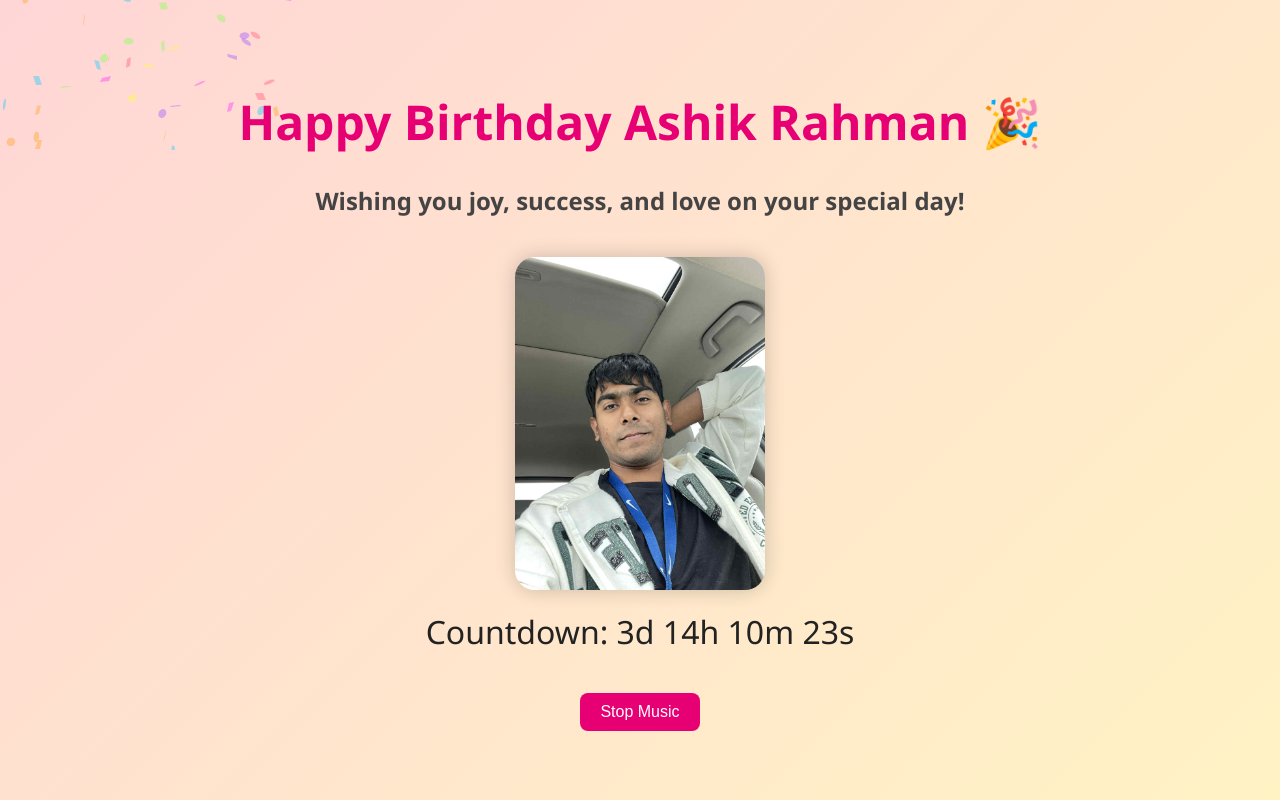
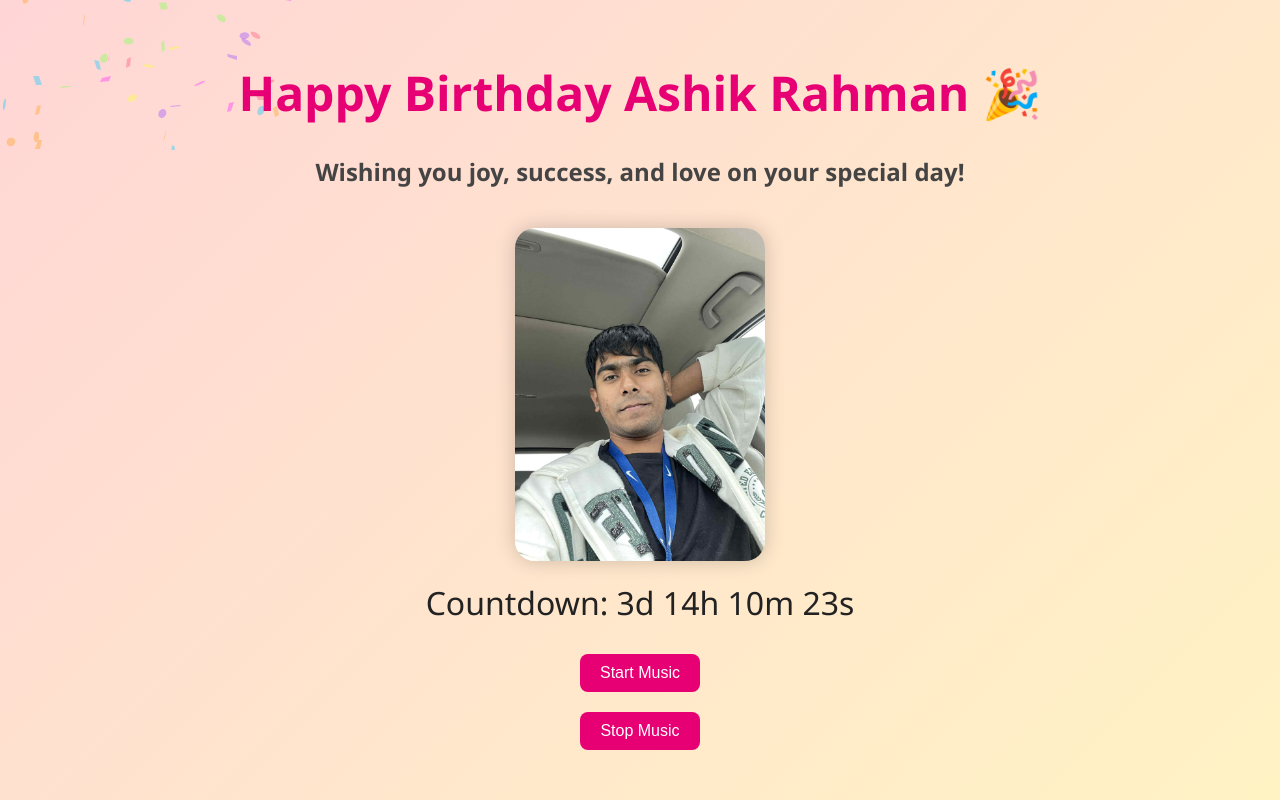
Before and after one commit to Tanvir-Azad-Mahir/ashik-birthday, a plain HTML site: page index.html in a window 1280 px wide. Both pictures are taken after a click on the button "Stop Music". Drawn offline with nearby package versions, Linux system fonts and the light colour scheme.

Commit message:
index.html

```diff
--- a/index.html
+++ b/index.html
@@ -44,8 +44,8 @@
       left: 0;
       z-index: -1;
     }
-    .stop-btn {
-      margin-top: 20px;
+    .music-btn {
+      margin: 10px;
       padding: 10px 20px;
       font-size: 16px;
       border: none;
@@ -55,7 +55,7 @@
       cursor: pointer;
       transition: background 0.3s ease;
     }
-    .stop-btn:hover {
+    .music-btn:hover {
       background: #b30059;
     }
   </style>
@@ -66,15 +66,15 @@
   <img src="ashik.jpg" alt="Ashik Rahman" />
   <div class="countdown" id="countdown"></div>
 
-  <!-- 🎵 Music with Autoplay -->
-  <audio id="birthday-audio" autoplay loop>
-   <source src="happy.mp3" type="audio/mpeg" />
-
+  <!-- Audio Setup without autoplay -->
+  <audio id="birthday-audio" loop>
+    <source src="happy.mp3" type="audio/mpeg" />
     Your browser does not support the audio element.
   </audio>
 
-  <!-- 🛑 Stop Music Button -->
-  <button class="stop-btn" onclick="document.getElementById('birthday-audio').pause()">Stop Music</button>
+  <!-- Music Control Buttons -->
+  <button class="music-btn" onclick="playMusic()">Start Music</button>
+  <button class="music-btn" onclick="stopMusic()">Stop Music</button>
 
   <canvas id="confetti-canvas"></canvas>
 
@@ -97,6 +97,15 @@
         countdownEl.innerHTML = "🎂 It's Ashik's Birthday Today! 🎈";
       }
     }, 1000);
+
+    const audio = document.getElementById('birthday-audio');
+    function playMusic() {
+      audio.play();
+    }
+    function stopMusic() {
+      audio.pause();
+      audio.currentTime = 0;
+    }
   </script>
 
   <script src="https://cdn.jsdelivr.net/npm/canvas-confetti@1.6.0/dist/confetti.browser.min.js"></script>
```
